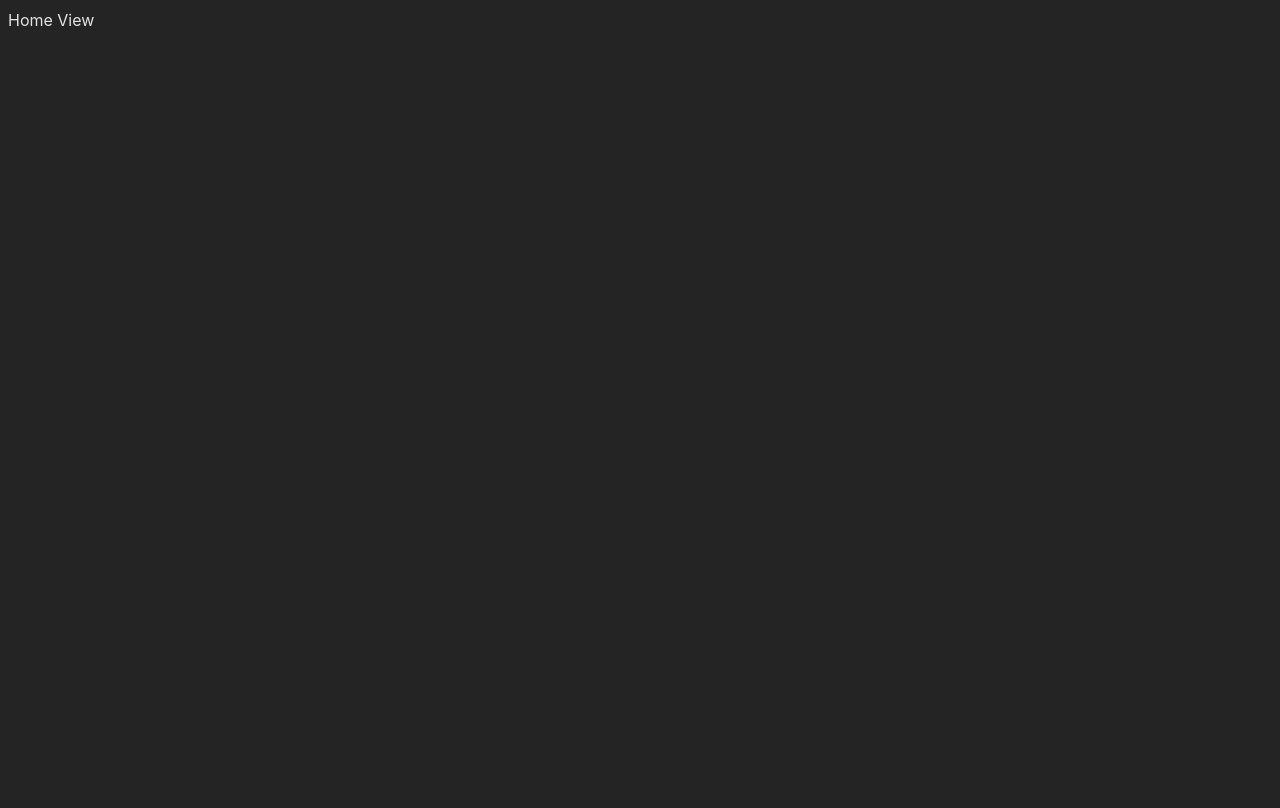
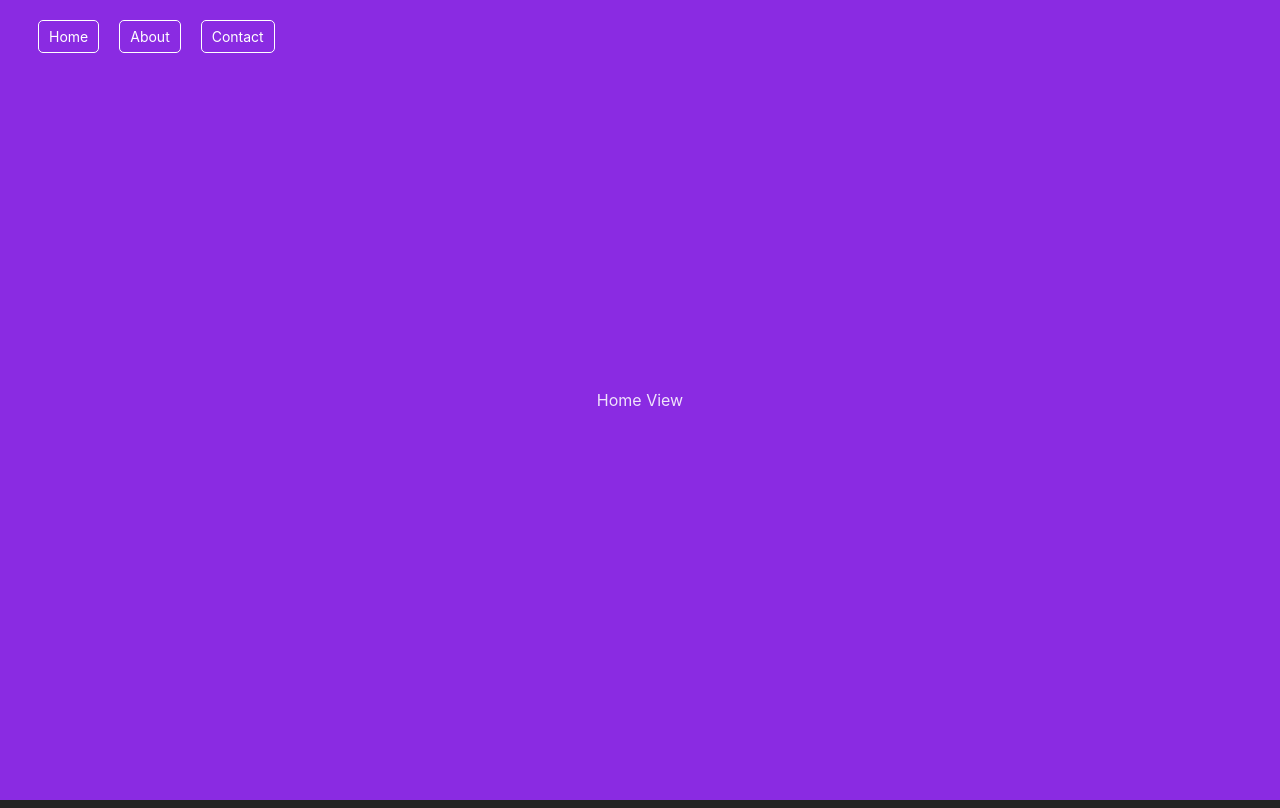
Before and after one commit to imokya/vue-vite-starter, a Vue app: page / in a window 1280 px wide. Built offline with nearby package versions, Linux system fonts and the light colour scheme.

Commit message:
new commit

```diff
--- a/src/App.vue
+++ b/src/App.vue
@@ -1,5 +1,44 @@
-<script setup></script>
+<script setup>
+import { useRouter } from 'vue-router'
+const router = useRouter()
+
+const onMenuClick = (path) => {
+  router.push({ name: path })
+}
+</script>
 
 <template>
-  <RouterView />
+  <div class="app">
+    <nav>
+      <ul>
+        <li><a href="#" @click.prevent="onMenuClick('home')">Home</a></li>
+        <li><a href="#" @click.prevent="onMenuClick('about')">About</a></li>
+        <li><a href="#" @click.prevent="onMenuClick('contact')">Contact</a></li>
+      </ul>
+    </nav>
+    <RouterView />
+  </div>
 </template>
+
+<style lang="scss" scoped>
+ul {
+  display: flex;
+  align-items: center;
+  position: absolute;
+  top: 0;
+  z-index: 2;
+  margin: 20px;
+}
+
+ul li {
+  font-size: 14px;
+  border: 1px solid #fff;
+  border-radius: 5px;
+  padding: 5px 10px;
+  text-align: center;
+  margin: 0 10px;
+  a {
+    color: #fff;
+  }
+}
+</style>
--- a/src/router/index.js
+++ b/src/router/index.js
@@ -1,12 +1,24 @@
 import { createRouter, createWebHashHistory } from 'vue-router'
 
 import HomeView from '@/views/HomeView.vue'
+import AboutView from '@/views/AboutView.vue'
+import ContactView from '@/views/ContactView.vue'
 
 const routes = [
   {
-    name: 'Home',
+    name: 'home',
     path: '/',
     component: HomeView
+  },
+  {
+    name: 'about',
+    path: '/about',
+    component: AboutView
+  },
+  {
+    name: 'contact',
+    path: '/contact',
+    component: ContactView
   }
 ]
 
--- a/src/style.scss
+++ b/src/style.scss
@@ -17,4 +17,42 @@
 html,
 body {
   height: 100%;
+  overflow: hidden;
 }
+
+ul {
+  list-style: none;
+  margin: 0;
+  padding: 0;
+}
+
+ul li {
+  margin: 0;
+  padding: 0;
+}
+
+a {
+  text-decoration: none;
+  outline: none;
+}
+
+#app {
+  height: 100%;
+  overflow: hidden;
+}
+
+.app {
+  height: 100%;
+  overflow: hidden;
+}
+
+.page {
+  display: flex;
+  justify-content: center;
+  align-items: center;
+  width: 100%;
+  height: 100%;
+  position: absolute;
+  top: 0;
+  left: 0;
+}
--- /dev/null
+++ b/src/views/AboutView.vue
@@ -0,0 +1,9 @@
+<template>
+  <div class="page about">About View</div>
+</template>
+
+<style lang="scss" scoped>
+.about {
+  background-color: #000;
+}
+</style>
--- /dev/null
+++ b/src/views/ContactView.vue
@@ -0,0 +1,9 @@
+<template>
+  <div class="page contact">Contact View</div>
+</template>
+
+<style lang="scss" scoped>
+.contact {
+  background-color: cadetblue;
+}
+</style>
--- a/src/views/HomeView.vue
+++ b/src/views/HomeView.vue
@@ -1 +1,9 @@
-<template>Home View</template>
+<template>
+  <div class="page home">Home View</div>
+</template>
+
+<style lang="scss" scoped>
+.home {
+  background-color: blueviolet;
+}
+</style>
```
